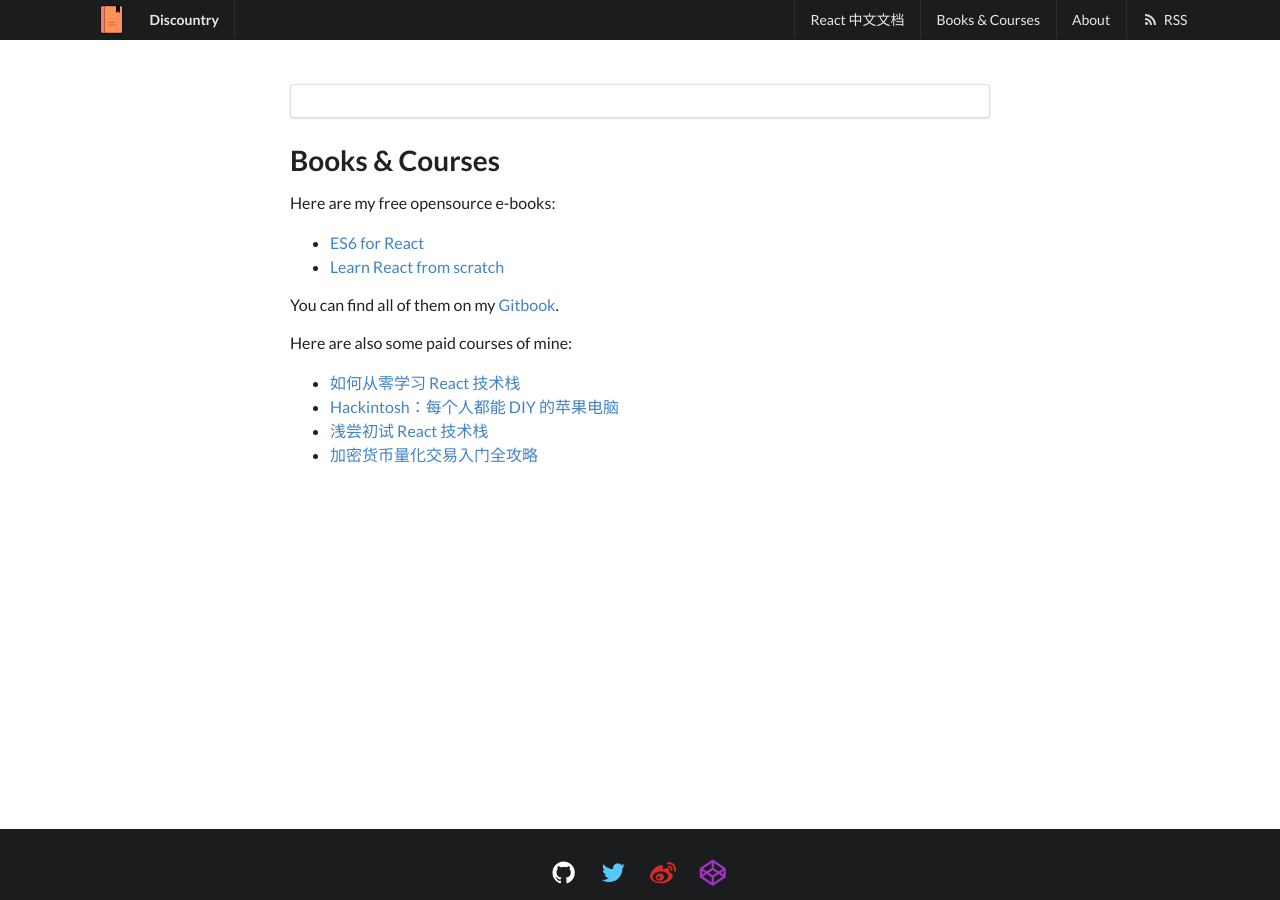
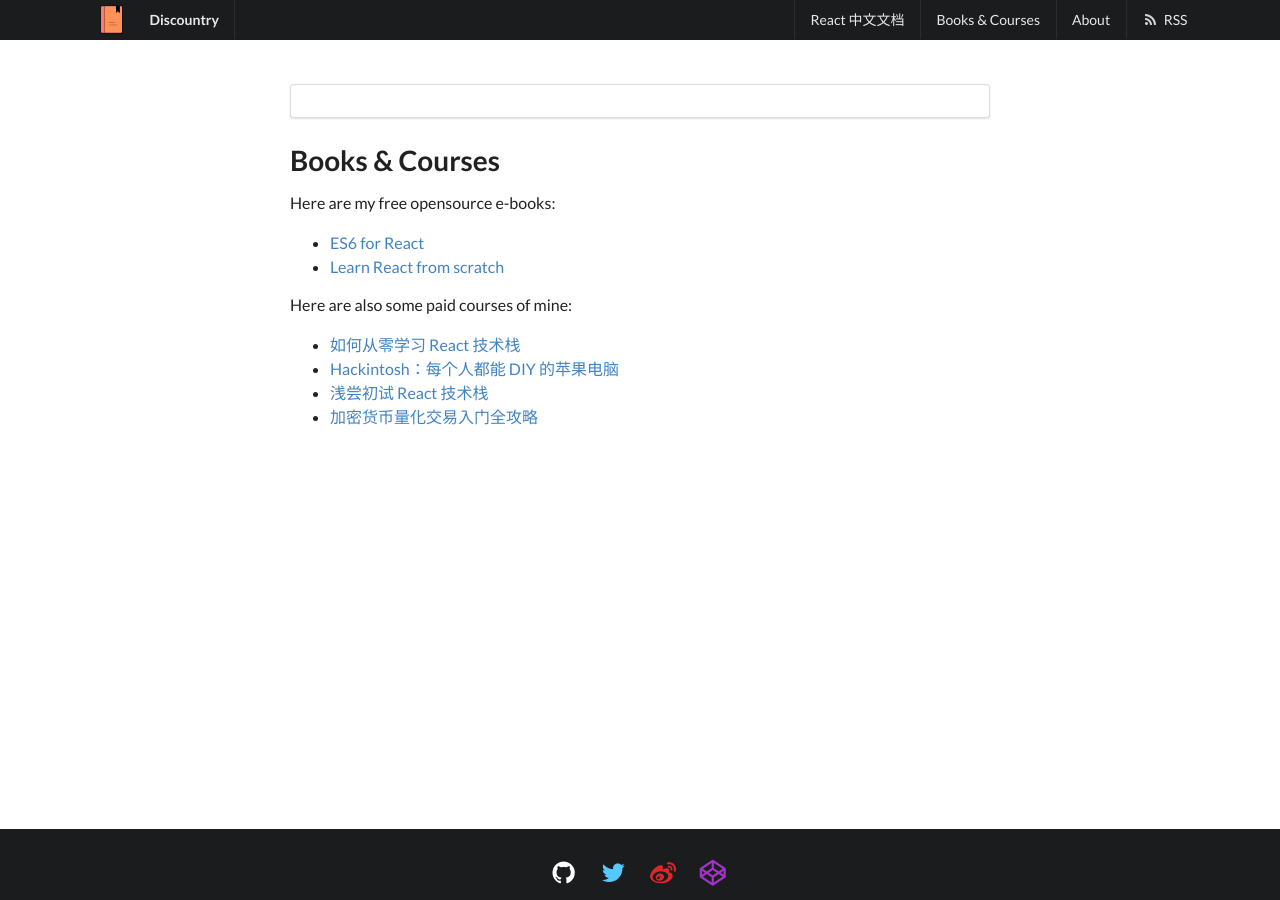
Before and after one commit to discountry/discountry.github.io, a Jekyll site: the page built from books/index.md, in a window 1280 px wide and 900 px high. Built offline with Jekyll 4.4.1, drawn with Linux system fonts in a browser that asks for light colours.

Commit message:
Update index.md

```diff
--- a/books/index.md
+++ b/books/index.md
@@ -6,10 +6,8 @@
 
 Here are my free opensource e-books:
 
-* [ES6 for React](https://discountry.gitbooks.io/es6-for-react/content/)
+* [ES6 for React](https://discountry.gitbook.io/es6-for-react/)
 * [Learn React from scratch](https://discountry.gitbook.io/learn-react-from-scratch/)
-
-You can find all of them on my [Gitbook](https://www.gitbook.com/@discountry/).
 
 Here are also some paid courses of mine:
 
```
